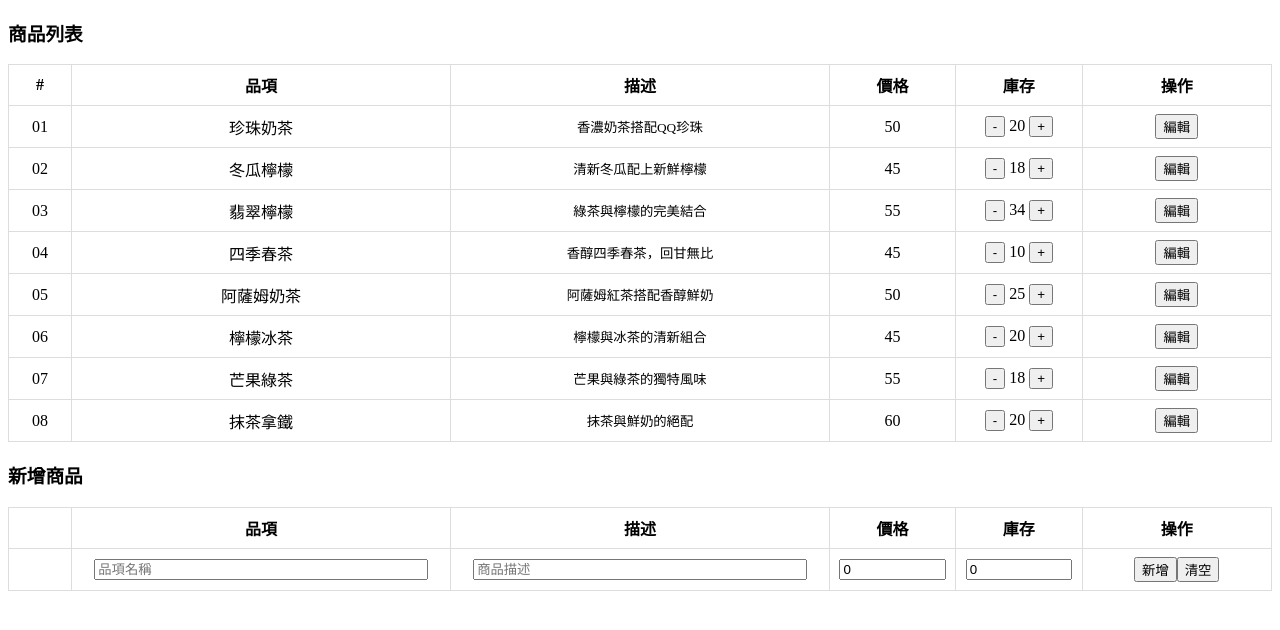
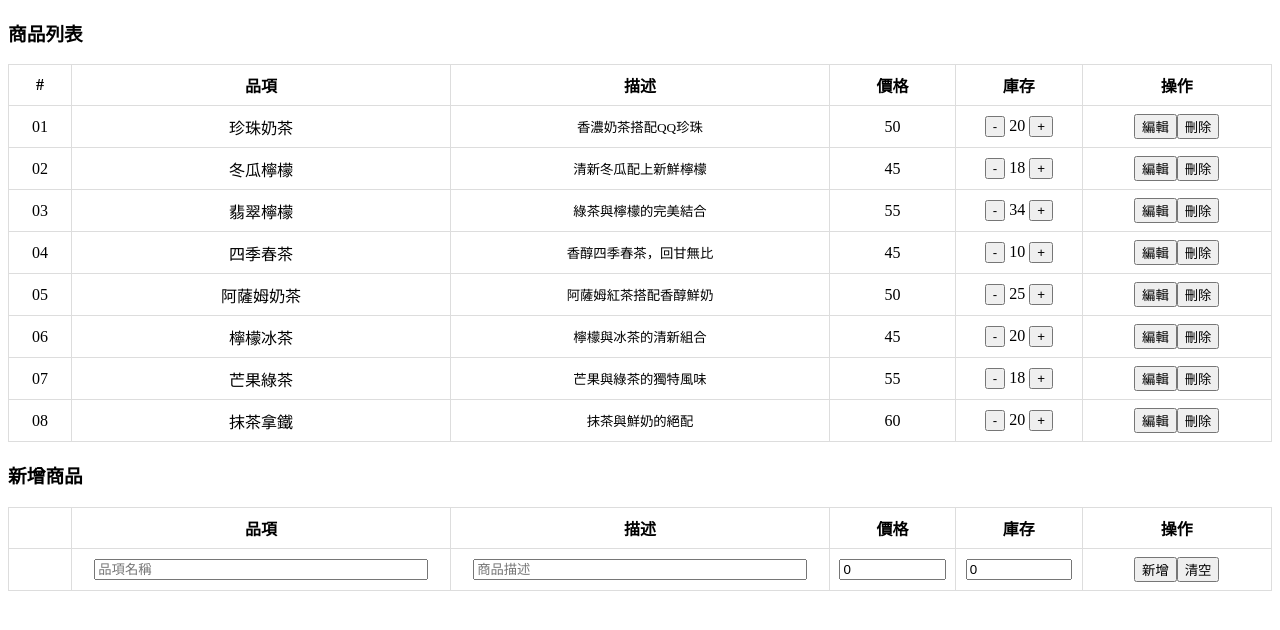
Before and after one commit to dpi627/HexVueHw01, a Vue app: page / in a window 1280 px wide. Shown: the top 630 px of the page. Built offline with nearby package versions, Linux system fonts and the light colour scheme.

Commit message:
feat: 新增刪除商品功能
- 在商品列表中新增刪除按鈕
- 實作刪除商品的邏輯，確認後過濾掉選定的商品
- 移除新增商品成功的提示

```diff
--- a/src/AppHwLv3.vue
+++ b/src/AppHwLv3.vue
@@ -30,6 +30,7 @@
         </td>
         <td>
           <button v-if="editingItem !== item" @click="startEdit(item)">編輯</button>
+          <button v-if="editingItem !== item" @click="deleteItem(item)">刪除</button>
           <div v-else>
             <button @click="confirmEdit()">確認</button>
             <button @click="cancelEdit()">取消</button>
@@ -62,6 +63,7 @@
           <input v-model="newItem.description" style="width: 90%;" placeholder="商品描述" />
         </td>
         <td>
+          <!-- .number 修飾符（modifier）將輸入的字串轉換為數字類型 -->
           <input v-model.number="newItem.price" style="width: 90%;" type="number" placeholder="價格" />
         </td>
         <td>
@@ -122,7 +124,6 @@ const addItem = () => {
 
   // 清空表單
   clearForm();
-  alert('商品新增成功！');
 };
 
 // 清空表單
@@ -133,6 +134,16 @@ const clearForm = () => {
     price: 0,
     stock: 0
   };
+};
+
+// 刪除商品
+const deleteItem = (item) => {
+  const isDelete = confirm(`確定刪除「${item.name}」？`);
+
+  if (isDelete) {
+    // 直接過濾掉要刪除的項目
+    items.value = items.value.filter(i => i !== item);
+  }
 };
 
 // 數字格式化函數
```
